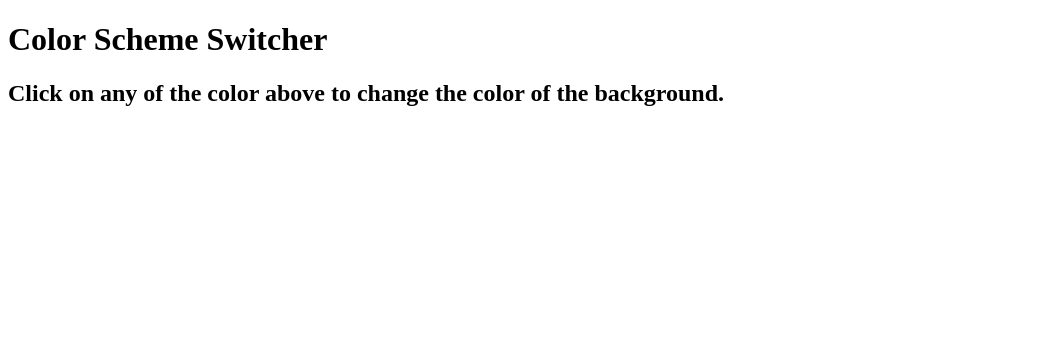
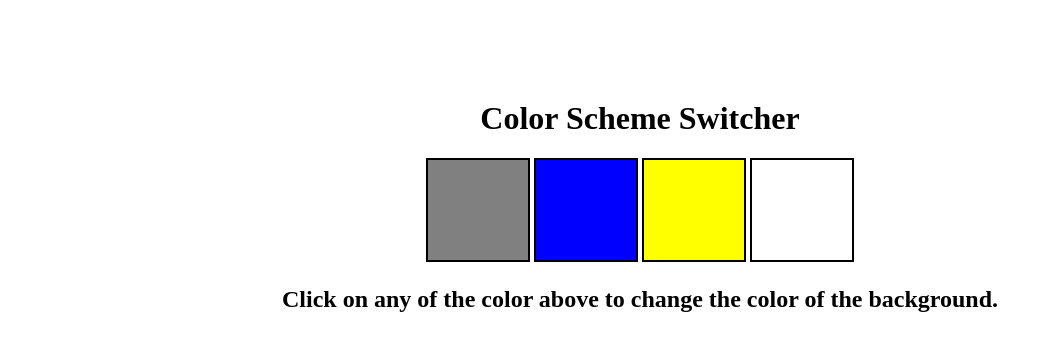
Before and after one commit to aditiarya37/Color-Changer, a plain HTML site: page index.html in a window 1280 px wide. Shown: the whole page, without its empty margins (0-1051 px from the left). Drawn offline with Linux system fonts and the light colour scheme; files that its build step writes are made by us from their sources; the site is published under a folder, as on GitHub Pages, so addresses that start at the root find nothing.

Commit message:
modified style.css path

```diff
--- a/index.html
+++ b/index.html
@@ -4,7 +4,7 @@
     <meta charset="UTF-8">
     <meta name="viewport" content="width=device-width, initial-scale=1.0">
     <title>Color Scheme Switcher</title>
-    <link rel="stylesheet" href="/07_ProjectSet1/01_Project/style.css">
+    <link rel="stylesheet" href="style.css">
 </head>
 <body>
     <div class="canvas">
```
